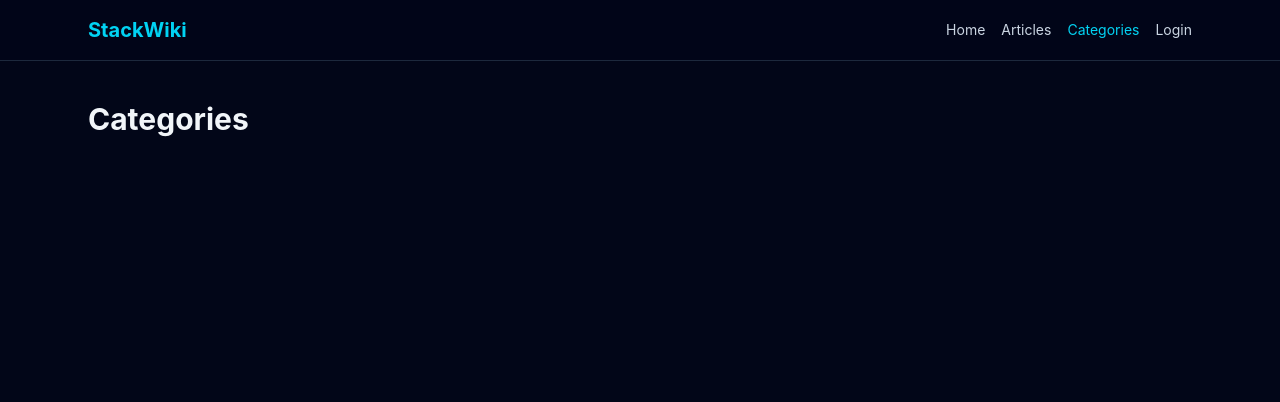
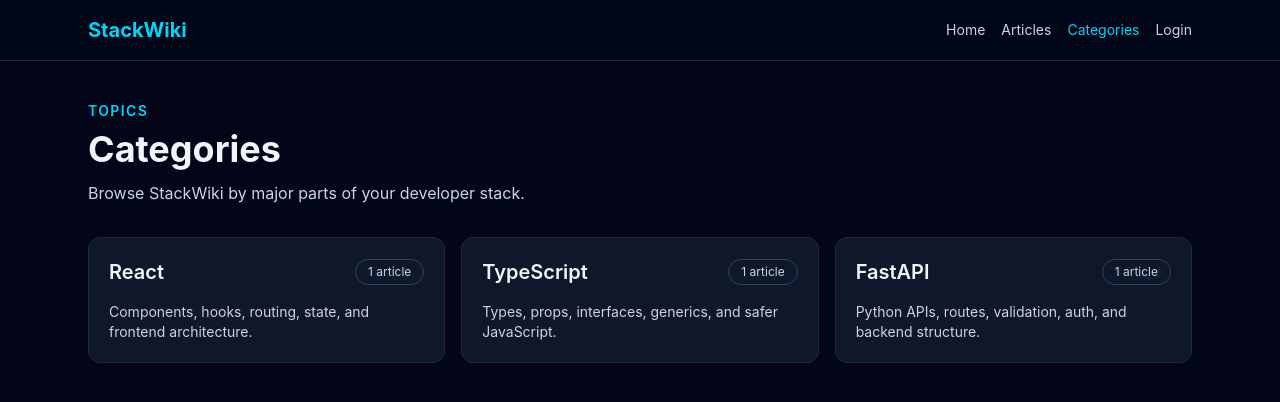
Before and after one commit to Hermit-commits-code/stackwiki-react, a React (Vite) app: page /categories in a window 1280 px wide. Shown: the top 402 px of the page. Built offline with nearby package versions, Linux system fonts and the light colour scheme.

Commit message:
feat: add categories page and category filtering

```diff
--- /dev/null
+++ b/src/features/categories/data/mockCategories.ts
@@ -0,0 +1,25 @@
+export type Category = {
+  name: string;
+  slug: string;
+  description: string;
+};
+
+export const mockCategories: Category[] = [
+  {
+    name: "React",
+    slug: "react",
+    description:
+      "Components, hooks, routing, state, and frontend architecture.",
+  },
+  {
+    name: "TypeScript",
+    slug: "typescript",
+    description: "Types, props, interfaces, generics, and safer JavaScript.",
+  },
+  {
+    name: "FastAPI",
+    slug: "fastapi",
+    description:
+      "Python APIs, routes, validation, auth, and backend structure.",
+  },
+];
--- a/src/pages/ArticlesPage.tsx
+++ b/src/pages/ArticlesPage.tsx
@@ -1,10 +1,14 @@
 import { useMemo, useState } from "react";
+import { useSearchParams } from "react-router-dom";
 import { ArticleCard } from "../features/articles/components/ArticleCard";
 import { mockArticles } from "../features/articles/data/mockArticles";
 
 export function ArticlesPage() {
   const [search, setSearch] = useState("");
   const [difficulty, setDifficulty] = useState("All");
+
+  const [searchParams, setSearchParams] = useSearchParams();
+  const selectedCategory = searchParams.get("category") ?? "All";
 
   const filteredArticles = useMemo(() => {
     return mockArticles.filter((article) => {
@@ -18,9 +22,13 @@ export function ArticlesPage() {
       const matchesDifficulty =
         difficulty === "All" || article.difficulty === difficulty;
 
-      return matchesSearch && matchesDifficulty;
+      const matchesCategory =
+        selectedCategory === "All" ||
+        article.category.toLowerCase() === selectedCategory.toLowerCase();
+
+      return matchesSearch && matchesDifficulty && matchesCategory;
     });
-  }, [search, difficulty]);
+  }, [search, difficulty, selectedCategory]);
 
   return (
     <section>
@@ -36,13 +44,32 @@ export function ArticlesPage() {
         </p>
       </div>
 
-      <div className="mb-8 grid gap-4 rounded-xl border border-slate-800 bg-slate-900 p-4 md:grid-cols-[1fr_220px]">
+      <div className="mb-8 grid gap-4 rounded-xl border border-slate-800 bg-slate-900 p-4 md:grid-cols-[1fr_220px_220px]">
         <input
           value={search}
           onChange={(event) => setSearch(event.target.value)}
           placeholder="Search articles..."
           className="rounded-lg border border-slate-700 bg-slate-950 px-4 py-3 text-slate-100 outline-none focus:border-cyan-500"
         />
+
+        <select
+          value={selectedCategory}
+          onChange={(event) => {
+            const value = event.target.value;
+
+            if (value === "All") {
+              setSearchParams({});
+            } else {
+              setSearchParams({ category: value });
+            }
+          }}
+          className="rounded-lg border border-slate-700 bg-slate-950 px-4 py-3 text-slate-100 outline-none focus:border-cyan-500"
+        >
+          <option>All</option>
+          <option value="react">React</option>
+          <option value="typescript">TypeScript</option>
+          <option value="fastapi">FastAPI</option>
+        </select>
 
         <select
           value={difficulty}
--- a/src/pages/CategoriesPage.tsx
+++ b/src/pages/CategoriesPage.tsx
@@ -1,3 +1,48 @@
+import { Link } from "react-router-dom";
+import { mockArticles } from "../features/articles/data/mockArticles";
+import { mockCategories } from "../features/categories/data/mockCategories";
+
 export function CategoriesPage() {
-  return <h1 className="text-3xl font-bold">Categories</h1>;
+  return (
+    <section>
+      <div className="mb-8">
+        <p className="text-sm font-semibold uppercase tracking-widest text-cyan-400">
+          Topics
+        </p>
+
+        <h1 className="mt-2 text-4xl font-bold">Categories</h1>
+
+        <p className="mt-3 max-w-2xl text-slate-300">
+          Browse StackWiki by major parts of your developer stack.
+        </p>
+      </div>
+
+      <div className="grid gap-4 md:grid-cols-3">
+        {mockCategories.map((category) => {
+          const articleCount = mockArticles.filter(
+            (article) =>
+              article.category.toLowerCase() === category.slug.toLowerCase(),
+          ).length;
+
+          return (
+            <Link
+              key={category.slug}
+              to={`/articles?category=${category.slug}`}
+              className="rounded-xl border border-slate-800 bg-slate-900 p-5 transition hover:border-cyan-700"
+            >
+              <div className="mb-4 flex items-center justify-between">
+                <h2 className="text-xl font-semibold">{category.name}</h2>
+
+                <span className="rounded-full border border-slate-700 px-3 py-1 text-xs text-slate-300">
+                  {articleCount} article{articleCount === 1 ? "" : "s"}
+                </span>
+              </div>
+
+              <p className="text-sm text-slate-300">{category.description}</p>
+            </Link>
+          );
+        })}
+      </div>
+    </section>
+  );
 }
```
